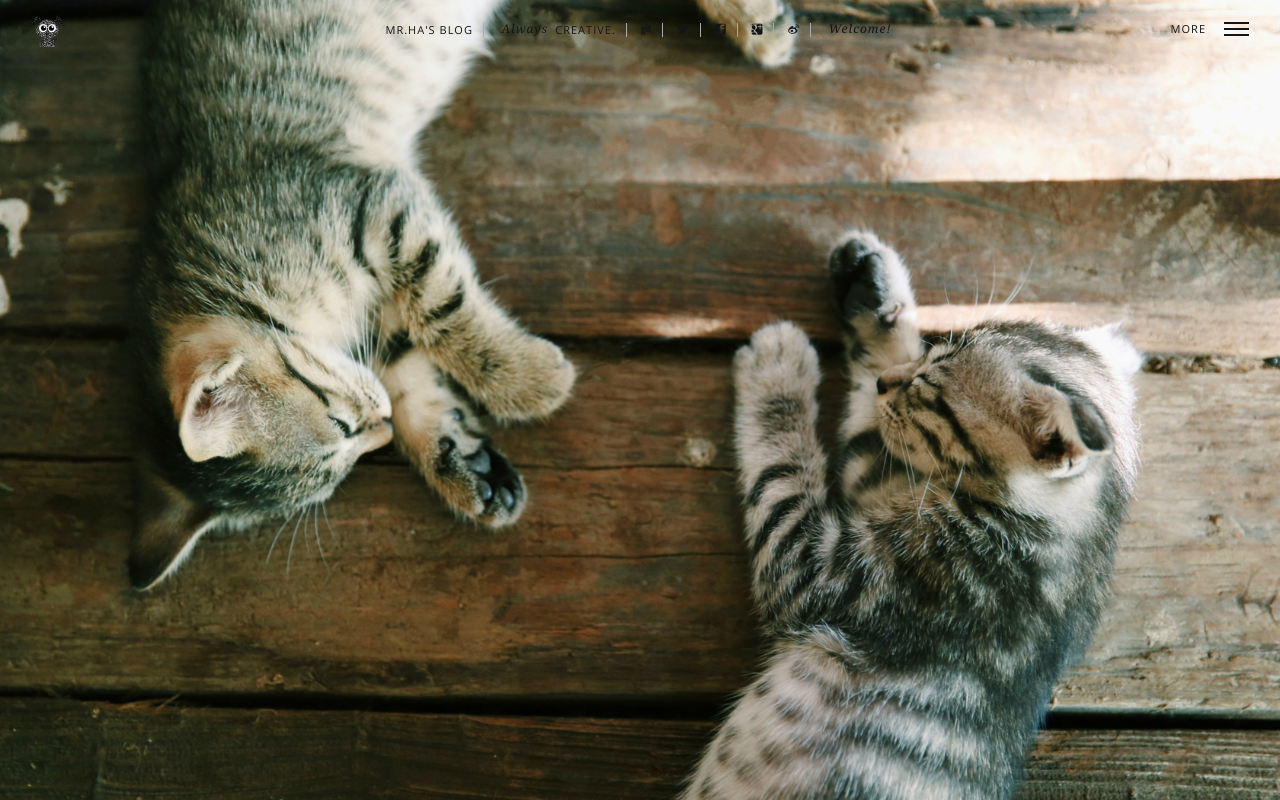
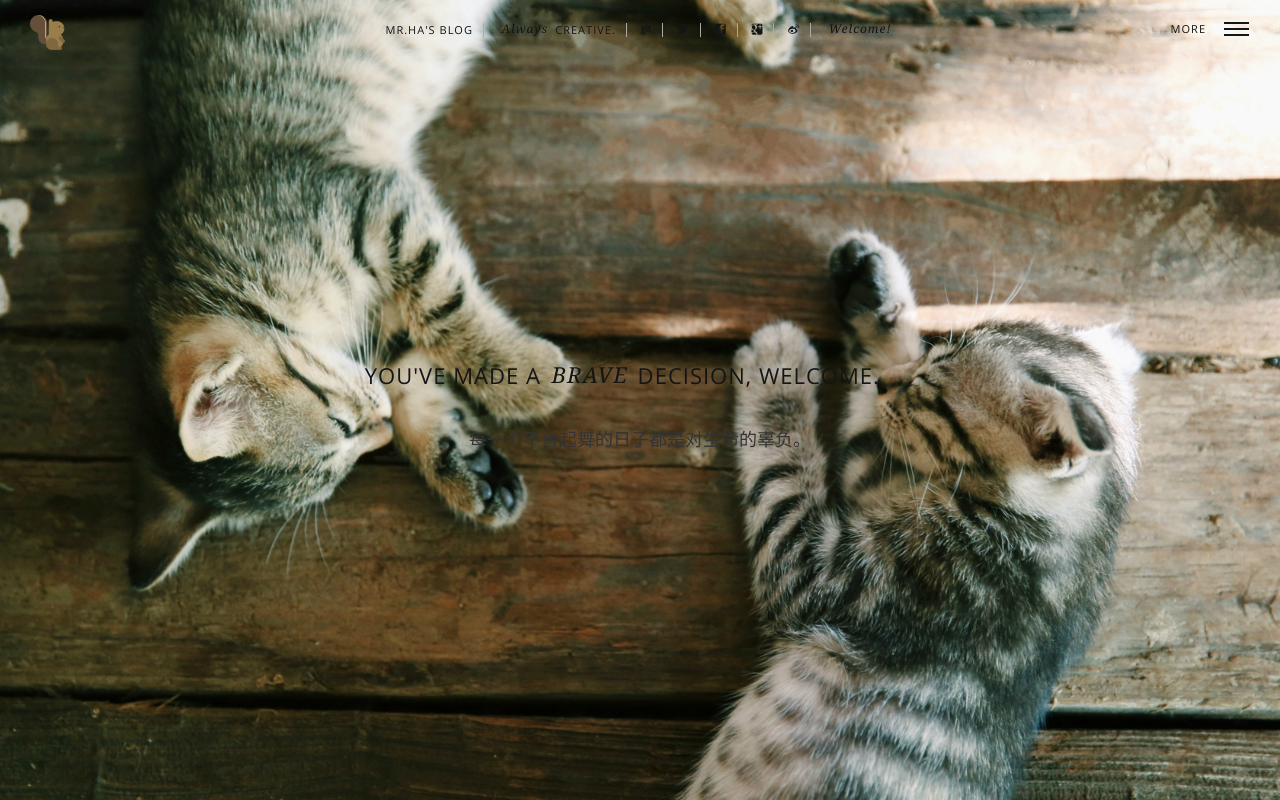
Before and after one commit to Haris-ha/Haris-ha.github.io, a plain HTML site: page about/index.html in a window 1280 px wide. Shown: the top 800 px of the page. Drawn offline with Linux system fonts and the light colour scheme.

Commit message:
Site updated: 2019-10-25 14:39:48

```diff
--- a/about/index.html
+++ b/about/index.html
@@ -125,7 +125,7 @@
                     <!-- Nav logo -->
                     <div class="logo">
                         <a href="/" title="Logo" class="animsition-link">
-                         <img src="/img/logo.png" alt="Logo" width="35px;"/>
+                         <img src="/img/logo3.png" alt="Logo" width="35px;"/>
                         </a>
                     </div>
                     <!-- // Nav logo -->
@@ -178,11 +178,11 @@
                 <div class="center-me animateme" data-when="exit" data-from="0" data-to="0.6" data-opacity="0" data-translatey="100">
                     <div>
 
-                        <h2></h2>
+                        <h2>YOU'VE MADE A <span>BRAVE</span> DECISION, WELCOME.</h2>
                         <p></p>
 
                         <h2></h2>
-                        <p></p>
+                        <p>每一个不曾起舞的日子都是对生命的辜负。</p>
 
 
                     </div>
```
Also changed, not shown: 2019/10/24/article-title/index.html (+1 -1 lines), 2019/10/24/hello-world/index.html (+1 -1 lines), 2019/10/24/犀牛书/index.html (+1 -1 lines), archives/2019/10/index.html (+3 -3 lines), archives/2019/index.html (+3 -3 lines), archives/index.html (+3 -3 lines), categories/index.html (+3 -3 lines), contact/index.html (+3 -3 lines), friends/index.html (+3 -3 lines), index.html (+3 -3 lines), tags/index.html (+3 -3 lines), img/logo3.png (added), searchVersion.txt, 1 other file.
